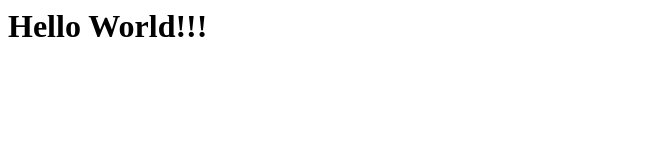
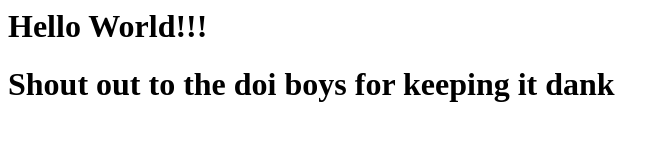
Before and after one commit to Eabert31/Eabert31.github.io, a plain HTML site: page index.html in a window 1280 px wide. Shown: the whole page, without its empty margins (0-670 px from the left). Drawn offline with Linux system fonts and the light colour scheme.

Commit message:
Added index.html file

```diff
--- a/index.html
+++ b/index.html
@@ -1 +1,2 @@
 <h1>Hello World!!!</h1>
+<h1>Shout out to the doi boys for keeping it dank</h1>
```
